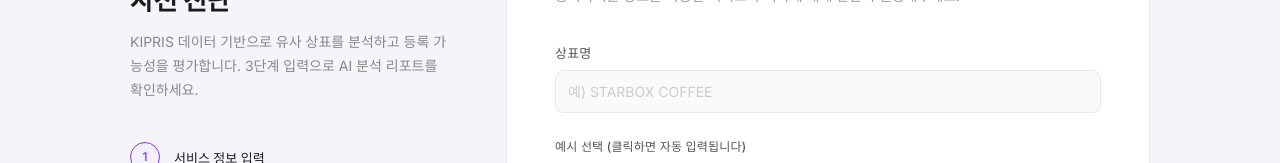
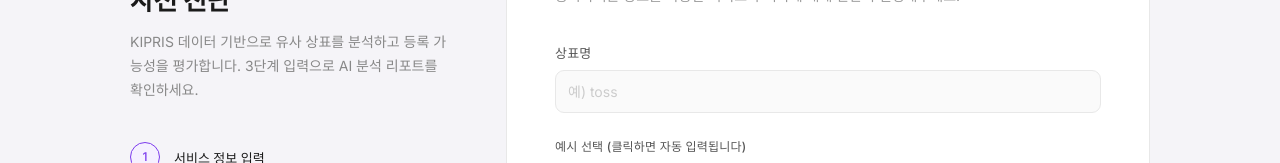
Before and after one commit to Trademark-analysis/FE, a React (Vite) app: page / in a window 1280 px wide. Shown: the part 227-390 px from the top of the page. Built offline with nearby package versions, Linux system fonts and the light colour scheme.

Commit message:
예시 입력 오타 수정

```diff
--- a/src/pages/LogoInputPage/LogoInputPage.tsx
+++ b/src/pages/LogoInputPage/LogoInputPage.tsx
@@ -208,7 +208,7 @@ export default function LogoInputPage() {
                 type="text"
                 value={formData.trademarkName}
                 onChange={handleTrademarkNameChange}
-                placeholder="예) STARBOX COFFEE"
+                placeholder="예) toss"
               />
               {errors.trademarkName && (
                 <span className="error-message" style={{ marginTop: 6 }}>{errors.trademarkName}</span>
```
